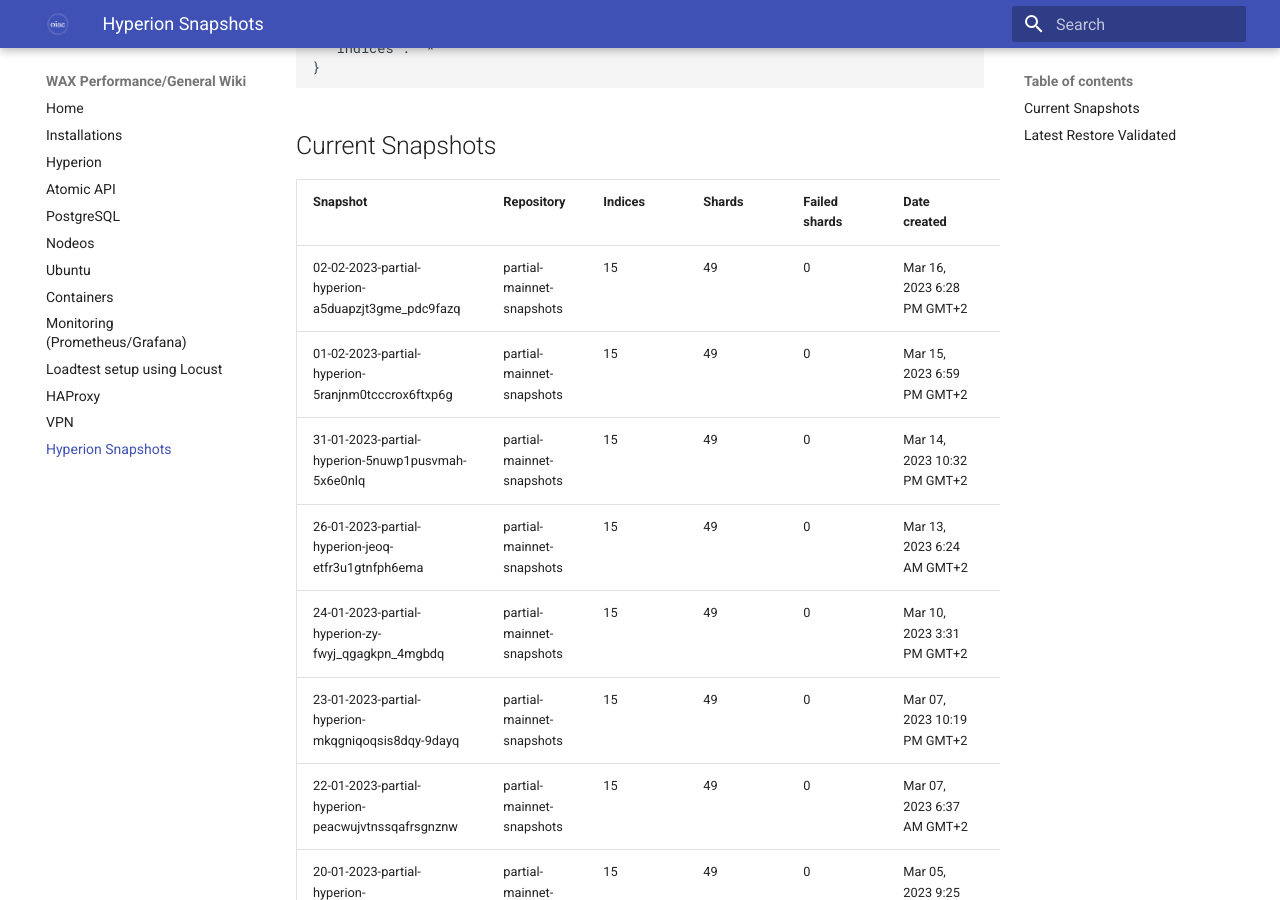
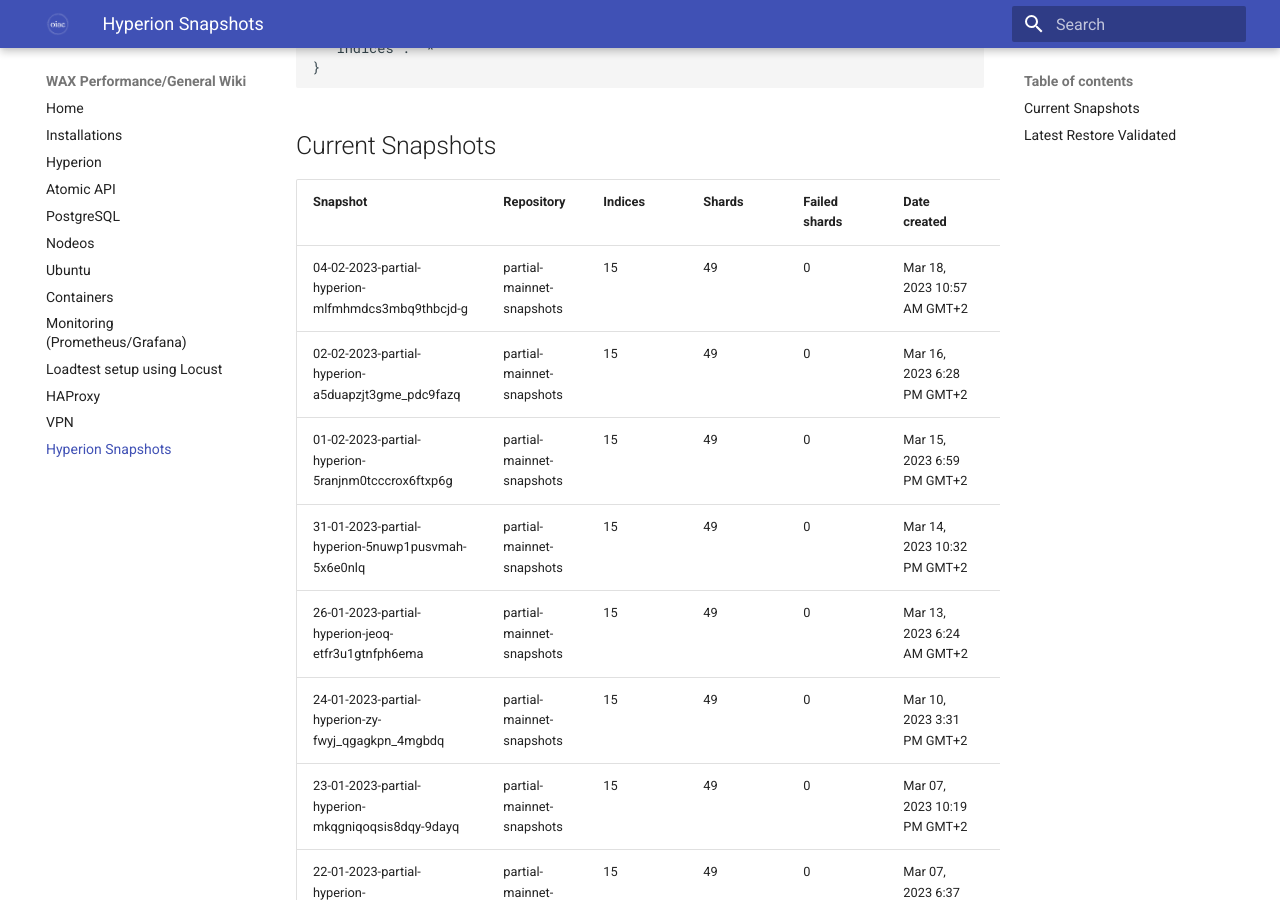
Before and after one commit to oneinacillian/wiki, an MkDocs documentation site: the page built from docs/snapshots.md, in a window 1280 px wide and 900 px high, scrolled down 2022 px. Built offline with MkDocs 1.6.1 and Material for MkDocs 9.7.7, drawn with Linux system fonts in a browser that asks for light colours.

Commit message:
Latest snapshot contains data from 04/02/2023, which would pass for partial. Indexed up to Mar 18, 2023 10:57 AM GMT+2

```diff
--- a/docs/snapshots.md
+++ b/docs/snapshots.md
@@ -60,6 +60,7 @@
 
 | Snapshot                                           | Repository                | Indices | Shards | Failed shards | Date created                | Duration |
 |----------------------------------------------------|---------------------------|---------|--------|---------------|-----------------------------|----------|
+| 04-02-2023-partial-hyperion-mlfmhmdcs3mbq9thbcjd-g | partial-mainnet-snapshots | 15      | 49     | 0             | Mar 18, 2023 10:57 AM GMT+2 | 49s      |
 | 02-02-2023-partial-hyperion-a5duapzjt3gme_pdc9fazq | partial-mainnet-snapshots | 15      | 49     | 0             | Mar 16, 2023 6:28 PM GMT+2  | 21s      |
 | 01-02-2023-partial-hyperion-5ranjnm0tcccrox6ftxp6g | partial-mainnet-snapshots | 15      | 49     | 0             | Mar 15, 2023 6:59 PM GMT+2  | 27s      |
 | 31-01-2023-partial-hyperion-5nuwp1pusvmah-5x6e0nlq | partial-mainnet-snapshots | 15      | 49     | 0             | Mar 14, 2023 10:32 PM GMT+2 | 47s      |
```
Also changed, not shown: docs/listed-snapshots.md (added).
